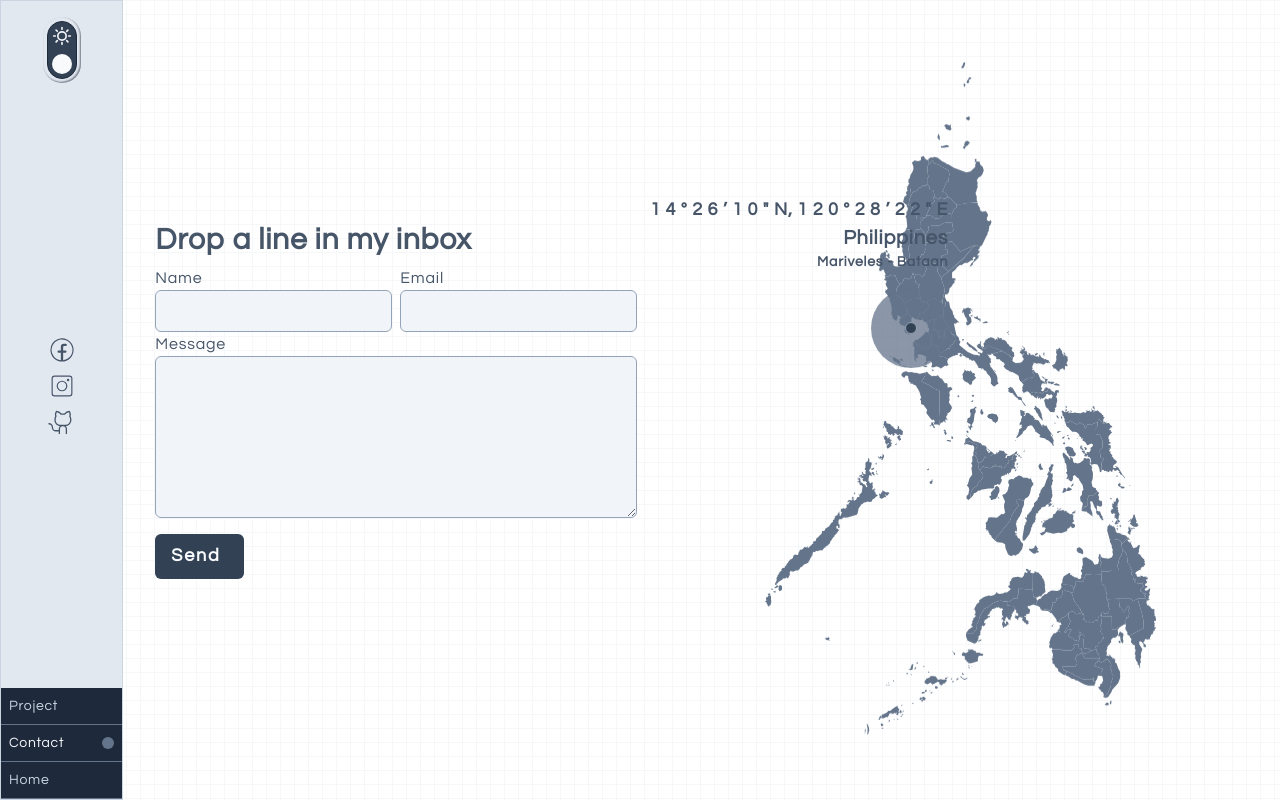
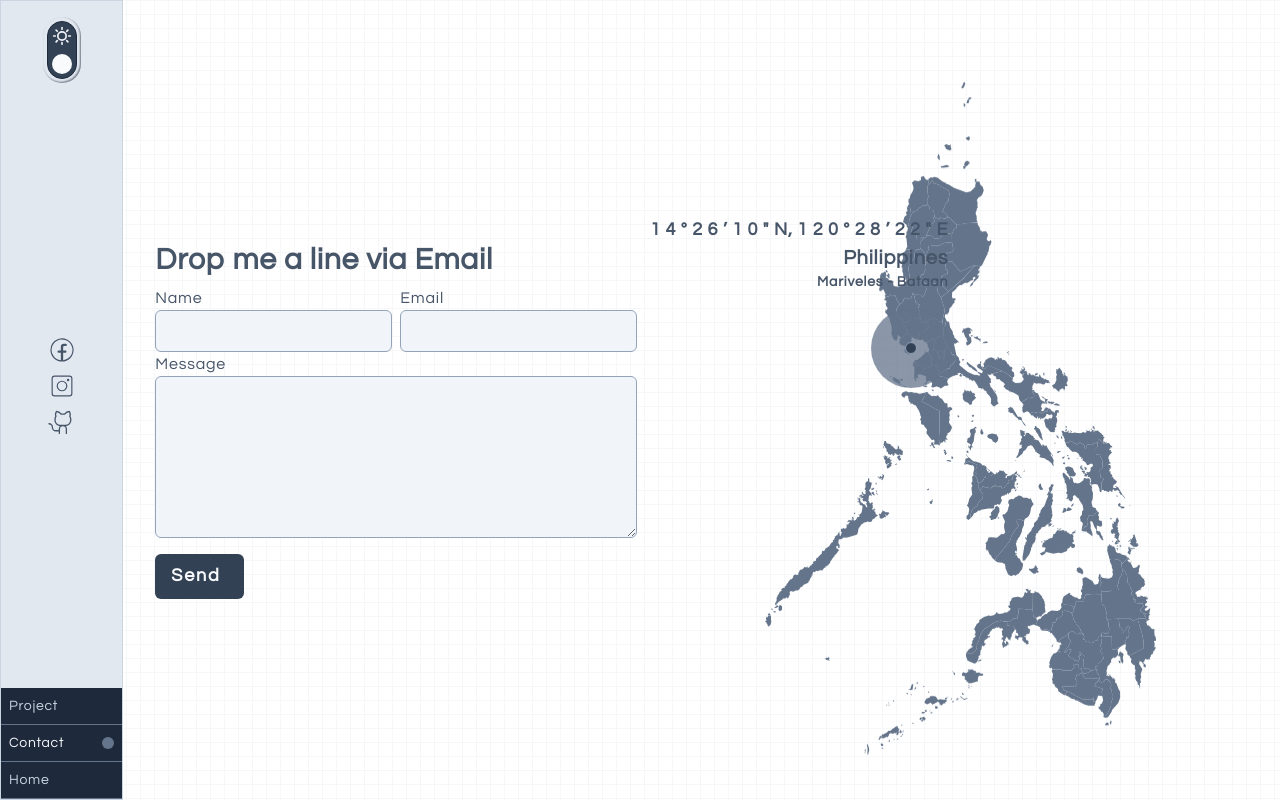
Before and after one commit to ghekghek2/portfolio2024, a React (Vite) app: page /email in a window 1280 px wide. Built offline with nearby package versions, Linux system fonts and the light colour scheme.

Commit message:
fix contact

```diff
--- a/src/pages/Contact.jsx
+++ b/src/pages/Contact.jsx
@@ -63,14 +63,14 @@ function Contact() {
   return (
     <>
       {!success ? (
-        <div className="relative w-full h-screen max-h-[1080px] flex flex-col-reverse  md:flex-row md:justify-between justify-center md:gap-0 gap-4 items-center">
+        <div className="relative w-full h-[105vh] max-h-[1080px] flex flex-col-reverse  md:flex-row md:justify-between justify-center md:gap-0 gap-4 items-center">
           <form
             ref={form}
             onSubmit={sendEmail}
             className="w-full md:basis-3/6 flex flex-col items-start dark:bg-transparent dark:backdrop-blur-[2px]"
           >
             <h1 className="text-3xl font-semibold mb-2">
-              Drop a line in my inbox
+              Drop me a line via Email
             </h1>
             <div className="grid grid-cols-2 gap-2 w-full">
               <div className="flex flex-col">
@@ -118,7 +118,7 @@ function Contact() {
           </div>
         </div>
       ) : (
-        <div>Thank you</div>
+        <ThankYou />
       )}
     </>
   );
```
